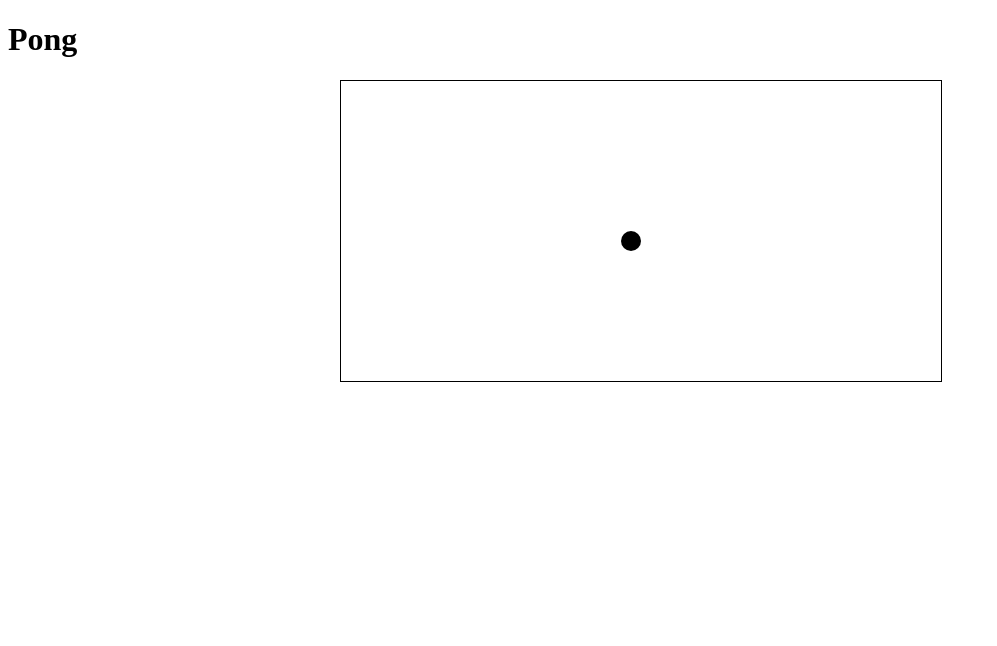
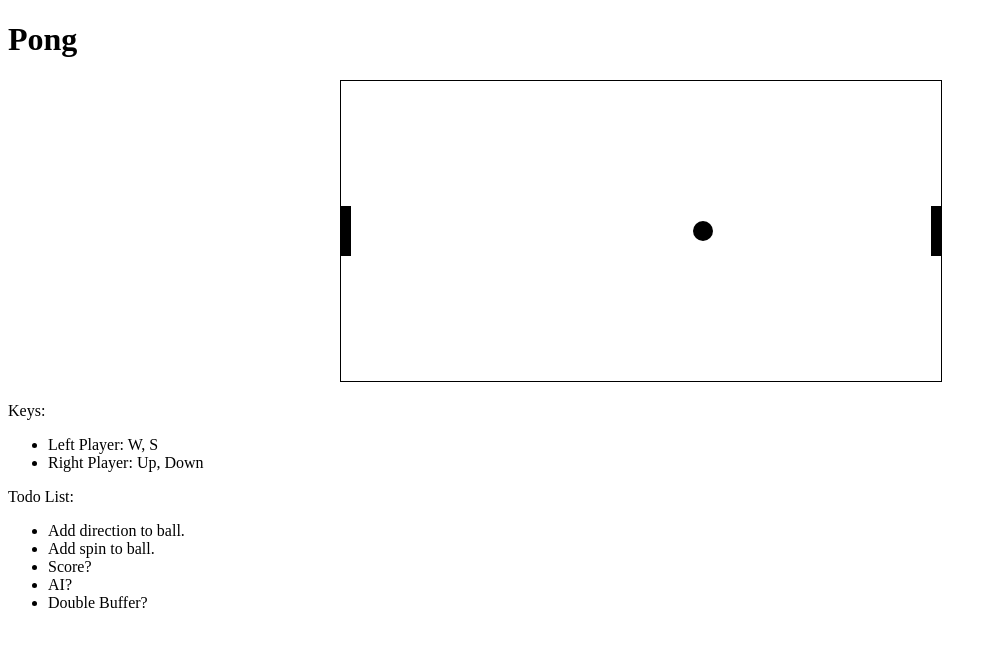
Before and after one commit to ryan-sandy/pong, a plain HTML site: page index.html in a window 1280 px wide. Shown: the whole page, without its empty margins (0-997 px from the left). Drawn offline with nearby package versions, Linux system fonts and the light colour scheme.

Commit message:
game playable but bear bones

```diff
--- a/index.html
+++ b/index.html
@@ -7,5 +7,22 @@
     <div style="margin:auto; width:600px;">
       <canvas id="canvas" width=600 height=300 style="border:1px solid black;"></canvas>
     </div>
+    <div id="winner" style="display:none; margin:auto; width:150px">
+    </div>
+    <div style="float:left">
+      <p>Keys:</p>
+      <ul>
+        <li>Left Player: W, S</li>
+        <li>Right Player: Up, Down</li>
+      </ul>
+      <p>Todo List: </p>
+      <ul>
+        <li>Add direction to ball.</li>
+        <li>Add spin to ball.</li>
+        <li>Score?</li>
+        <li>AI?</li>
+        <li>Double Buffer?</li>
+      </ul>
+    </div>
   </body>
 </html>
--- a/pong.js
+++ b/pong.js
@@ -6,8 +6,63 @@
 /*jslint browser:true, indent:2*/
 /*globals $, document*/
 
+var Ball = function (opts) {
+  var defs = {
+    'r' : 10,
+    'x' : 0,
+    'y' : 0,
+    'dx' : 1,
+    'dy' : 0
+  }, self = this;
+  $.extend(this, defs, opts);
+  this.draw = function (ctx) {
+    ctx.beginPath();
+    ctx.arc(self.x, self.y, self.r, 0, Math.PI * 2, true);
+    ctx.closePath();
+    ctx.fill();
+  };
+  this.move = function () {
+    self.x += self.dx;
+    self.y += self.dy;
+  };
+};
+
+var Paddel = function (opts) {
+  var defs = {
+    'x' : 0,
+    'y' : 0,
+    'w' : 10,
+    'l' : 50,
+    'dy' : 10,
+    'h' : 300
+  }, self = this;
+  $.extend(this, defs, opts);
+  this.draw = function (ctx) {
+    ctx.beginPath();
+    ctx.arc(self.x, self.y, self.r, 0, Math.PI * 2, true);
+    ctx.closePath();
+    ctx.fill();
+  };
+  this.moveDown = function () {
+    if (self.y + self.l < self.h) {
+      self.y += self.dy;
+    }
+  };
+  this.moveUp = function () {
+    if (self.y > 0) {
+      self.y = self.y - self.dy;
+    }
+  };
+  this.draw = function (ctx) {
+    ctx.beginPath();
+    ctx.fillRect(self.x, self.y, self.w, self.l);
+    ctx.closePath();
+    ctx.fill();
+  };
+};
+
 $(document).ready(function () {
-  var ctx, w, h, $can, ball;
+  var ctx, w, h, $can, ball, p1, p2;
 
   $can = $("#canvas");
   ctx = $can[0].getContext("2d");
@@ -15,14 +70,59 @@ $(document).ready(function () {
   w = $can.attr('width');
   h = $can.attr('height');
 
-  ball = {
-    r : 10
-  };
+  ball = new Ball({'x' : w / 2, 'y' : h / 2});
+  p1 = new Paddel({'x' : 0, 'y' : h / 2 - 25, 'h' : h});
+  p2 = new Paddel({'x' : w - 10, 'y' : h / 2 - 25, 'h' : h});
 
-  //console.log(w + 'x' + h);
+  var loop = setInterval(function () {
+    if (ball.x > w) {
+      $("#winner").html("<p>Left Player Wins!</p>").show();
+      clearInterval(loop);
+      return;
+    }
+    if (ball.x < 0) {
+      clearInterval(loop);
+      $("#winner").html("<p>Right Player Wins!</p>").show();
+      return;
+    }
+    if (ball.x < p1.w &&
+      ball.y > p1.y &&
+      ball.y < p1.y + p1.l) {
+      ball.dx = ball.dx * -1;
+    }
+    if (ball.x > w - p2.w - ball.r &&
+      ball.y > p2.y &&
+      ball.y < p2.y + p2.l) {
+      ball.dx = ball.dx * -1;
+    }
 
-  ctx.beginPath();
-  ctx.arc(w/2 - ball.r, h/2 + ball.r,ball.r,0, Math.PI*2, true);
-  ctx.closePath();
-  ctx.fill();
+    ctx.clearRect(0, 0, w, h);
+    ball.move();
+    ball.draw(ctx);
+    p1.draw(ctx);
+    p2.draw(ctx);
+  }, 10);
+
+  //global key listend
+  $(document).keyup(function (e) {
+    switch (e.keyCode) {
+    case 13:
+      clearInterval(loop);
+      break;
+    case 87:
+      p1.moveUp();
+      break;
+    case 83:
+      p1.moveDown();
+      break;
+    case 38:
+      p2.moveUp();
+      break;
+    case 40:
+      p2.moveDown();
+      break;
+    default:
+      console.log(e);
+    }
+  });
 });
```
Also changed, not shown: component.json (added, +13 -0 lines).
